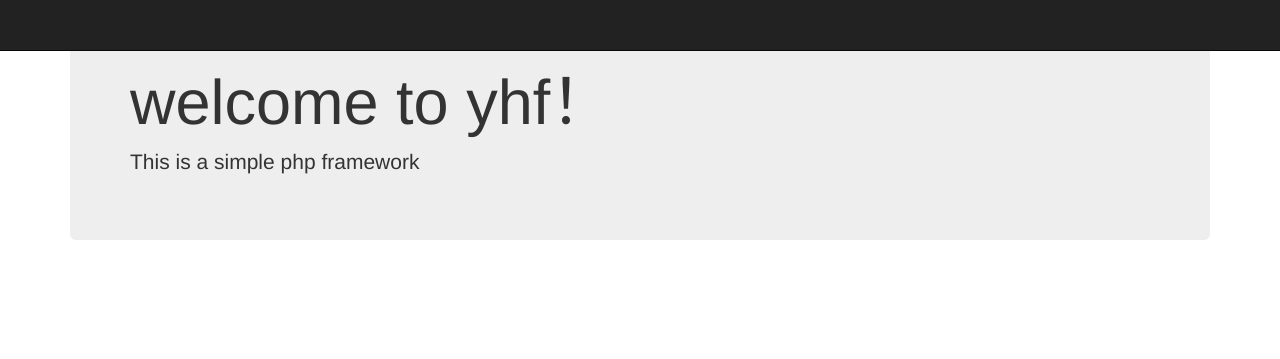
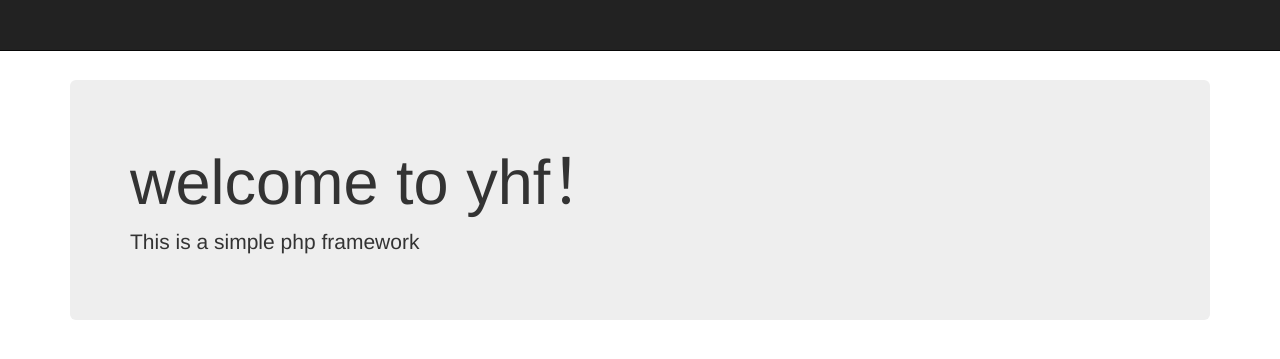
Before and after one commit to loveweiyouhai/yhf, a PHP site: template application/views/index.php in a window 1280 px wide. Shown: the top 359 px of the page. Run offline with PHP 8.4, Linux system fonts and the light colour scheme; the template is opened without the code that fills it, so the values that code supplies are empty; some libraries are stand-ins or nearby versions.

Commit message:
添加app.css样式

```diff
--- a/application/views/index.php
+++ b/application/views/index.php
@@ -7,6 +7,7 @@
     <!-- 上述3个meta标签*必须*放在最前面，任何其他内容都*必须*跟随其后！ -->
     <title>yhf</title>
 
+    <link href="<?php echo CSS_PATH ?>/app.css" rel="stylesheet">
     <!-- Bootstrap -->
     <link href="https://cdn.jsdelivr.net/npm/bootstrap@3.3.7/dist/css/bootstrap.min.css" rel="stylesheet">
 
@@ -32,7 +33,7 @@
 
     </div>
 </nav>
-<div class="container">
+<div class="container main">
     <div class="jumbotron">
         <h1>welcome to yhf！</h1>
         <p> This is a simple php framework</p>
--- a/framework/index.php
+++ b/framework/index.php
@@ -15,7 +15,7 @@
 define("CONTROLLER_SUFFIX","controller");//控制器后缀
 define("VIEWS_EXT",".php");//控制器后缀,默认是.php
 
-include YHF."/vendor/autoload.php";
+include YHF."/vendor/autoload.php"; // 加载 composer安装的库
 
 if(DEBUG){
     $whoops = new \Whoops\Run;
--- /dev/null
+++ b/public/asset/app.css
@@ -0,0 +1,51 @@
+/* v2.0 | 20110126
+http://meyerweb.com/eric/tools/css/reset/
+License: none (public domain)
+*/
+html, body, div, span, applet, object, iframe,
+h1, h2, h3, h4, h5, h6, p, blockquote, pre,
+a, abbr, acronym, address, big, cite, code,
+del, dfn, em, img, ins, kbd, q, s, samp,
+small, strike, strong, sub, sup, tt, var,
+b, u, i, center,
+dl, dt, dd, ol, ul, li,
+fieldset, form, label, legend,
+table, caption, tbody, tfoot, thead, tr, th, td,
+article, aside, canvas, details, embed,
+figure, figcaption, footer, header, hgroup,
+menu, nav, output, ruby, section, summary,
+time, mark, audio, video {
+    margin: 0;
+    padding: 0;
+    border: 0;
+    font-size: 100%;
+    font: inherit;
+    vertical-align: baseline;
+}
+/* HTML5 display-role reset for older browsers */
+article, aside, details, figcaption, figure,
+footer, header, hgroup, menu, nav, section {
+    display: block;
+}
+body {
+    line-height: 1;
+}
+ol, ul {
+    list-style: none;
+}
+blockquote, q {
+    quotes: none;
+}
+blockquote:before, blockquote:after,
+q:before, q:after {
+    content: '';
+    content: none;
+}
+table {
+    border-collapse: collapse;
+    border-spacing: 0;
+}
+
+.main{
+    margin: 80px;
+}
--- a/public/index.php
+++ b/public/index.php
@@ -11,6 +11,7 @@
  */
 
 define('DEBUG',true);
-define('LANG','CHN');
+define('LANG','ENG');
+define('CSS_PATH','./asset/');
 
 include "../framework/index.php";
```
